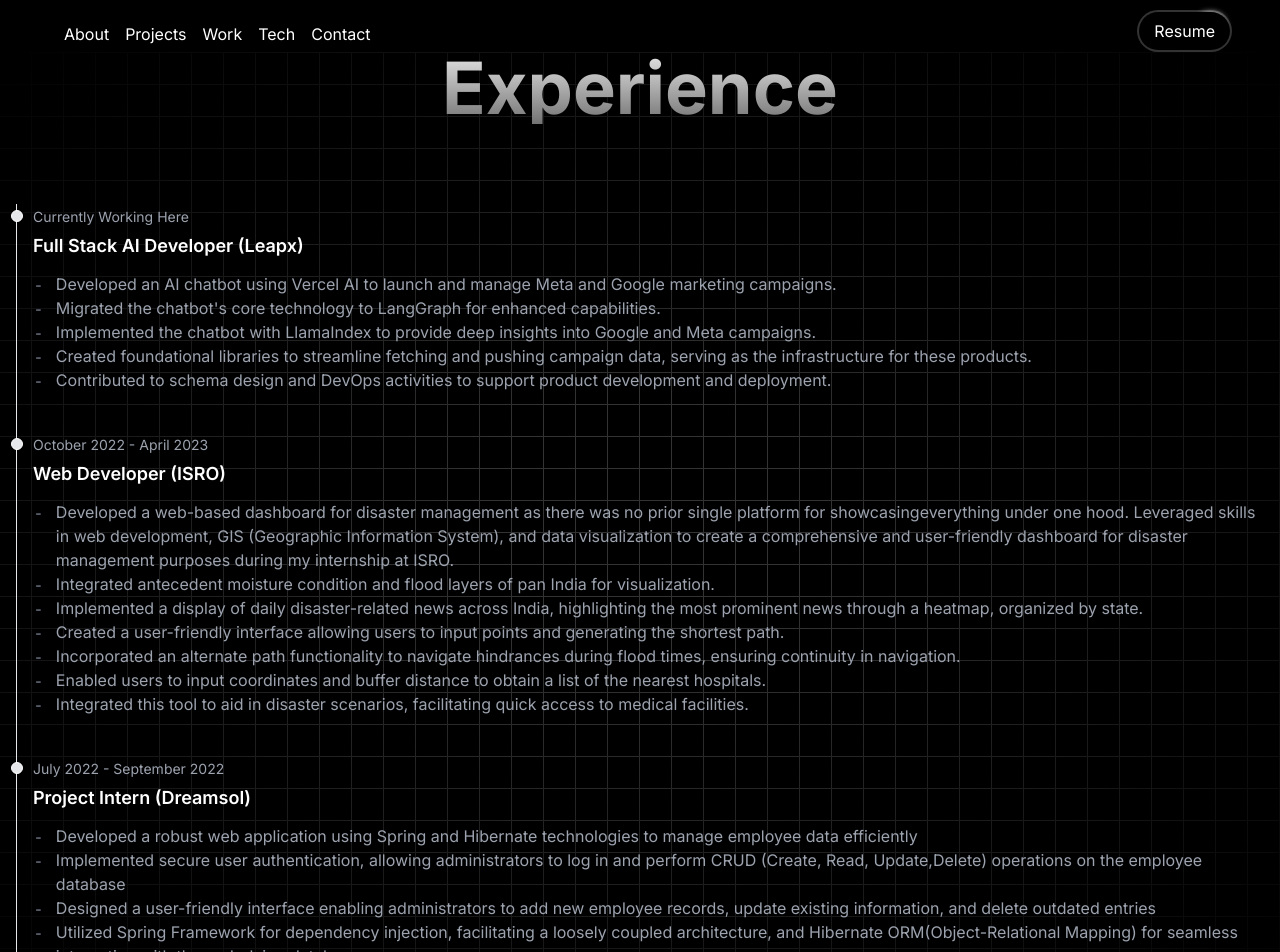
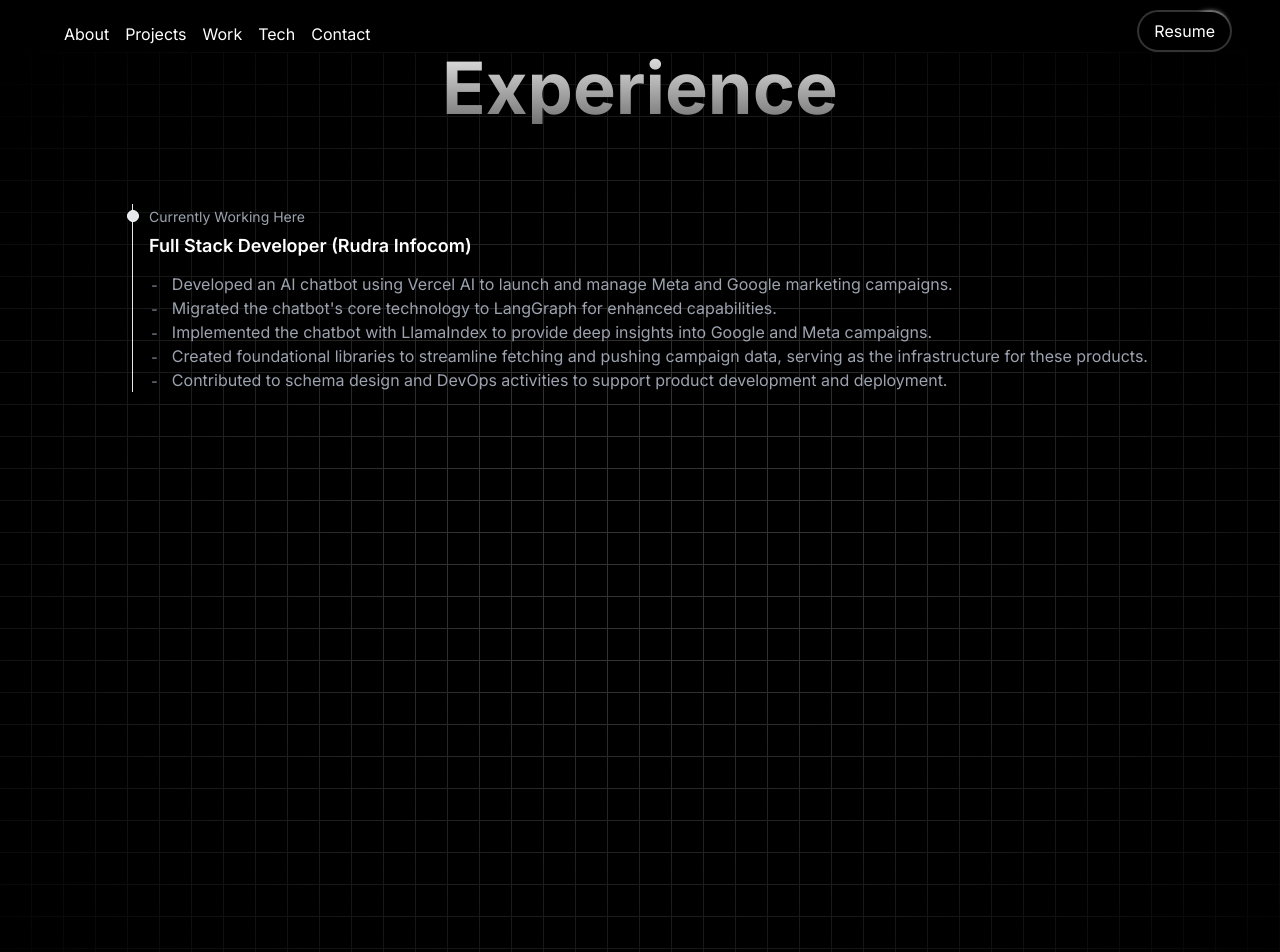
Before and after one commit to Vansh1379/vanshkalra.com, a Next.js app: page /Work in a window 1280 px wide. Shown: the top 952 px of the page. Built offline with nearby package versions, Linux system fonts and the light colour scheme.

Commit message:
update portfolio section with new content and styling

```diff
--- a/src/app/page.tsx
+++ b/src/app/page.tsx
@@ -1,23 +1,36 @@
-import { BackgroundBeams } from '@/components/ui/background-beams';
+import { BackgroundBeams } from "@/components/ui/background-beams";
 import NavBar from "@/components/NavBar";
-
 
 export default function Home() {
   return (
     <div className="min-h-screen bg-neutral-950">
-      <NavBar/>
-      <div className='lg:mt-32'>
+      <NavBar />
+      <div className="lg:mt-32">
         <div className="h-[70rem] lg:h-[40rem] w-full rounded-md  relative flex flex-col items-center justify-center antialiased">
           <div className="max-w-3xl mx-auto pb-40 lg:pb-4 px-4">
             <h1 className="relative z-10 text-3xl md:text-7xl  bg-clip-text text-transparent bg-gradient-to-b from-neutral-200 to-neutral-600  text-center font-sans font-bold">
               About Me
             </h1>
-        <p className='mx-auto my-6 text-center text-sm md:text-lg text-white'>Computer Science Graduate & Web Developer</p>
-        <div className='mt-12 text-center mx-auto flex justify-center bg-gradient-to-b from-teal-500 rounded-full h-72 w-72 md:w-96 md:h-96 overflow-hidden'>
-        <img src="avatar.png" alt="" className='flex flex-col w-full h-full object-cover'/>
+            <p className="mx-auto my-6 text-center text-sm md:text-lg text-white">
+              Computer Science UnderGrade & Web Developer
+            </p>
+            <div className="mt-12 text-center mx-auto flex justify-center bg-gradient-to-b from-teal-500 rounded-full h-72 w-72 md:w-96 md:h-96 overflow-hidden">
+              <img
+                src="avatar.png"
+                alt=""
+                className="flex flex-col w-full h-full object-cover"
+              />
             </div>
             <p className="text-neutral-500 mt-8 text-lg max-w-3xl mx-auto my-8  text-center relative z-10">
-          Greetings! I&apos;m Pratham Chauhan, a recent B-Tech graduate from The NorthCap University in Computer Science, specializing in crafting captivating and user-centric digital experiences. My journey in web development is driven by a fervent passion for innovation and a dedication to excellence. I bring to the table a comprehensive skill set encompassing both front-end and back-end development, empowering me to transform concepts into seamless and dynamic web solutions. Currently interested in AI and an active contributor in Open Source
+              Greetings! I&apos;m Vansh Kalra, a recent B-Tech graduate from The
+              JMIT, Radaur in Computer Science, specializing in crafting
+              captivating and user-centric digital experiences. My journey in
+              web development is driven by a fervent passion for innovation and
+              a dedication to excellence. I bring to the table a comprehensive
+              skill set encompassing both front-end and back-end development,
+              empowering me to transform concepts into seamless and dynamic web
+              solutions. Currently interested in AI and an active contributor in
+              Open Source
             </p>
           </div>
           <BackgroundBeams />
--- a/src/constants/index.ts
+++ b/src/constants/index.ts
@@ -1,5 +1,26 @@
-import { AIModel, css, chatpdf, docker, git, html, javascript, LinkShrink, mern, nextjs, postgres, prisma, recoil, Settle, tailwind, turborepo, typescript, WriteIt, Langchain, Llamaindex, Python , } from "@/assets";
-
+import {
+  AIModel,
+  css,
+  chatpdf,
+  docker,
+  git,
+  html,
+  javascript,
+  LinkShrink,
+  mern,
+  nextjs,
+  postgres,
+  prisma,
+  recoil,
+  Settle,
+  tailwind,
+  turborepo,
+  typescript,
+  WriteIt,
+  Langchain,
+  Llamaindex,
+  Python,
+} from "@/assets";
 
 export const navLinks = [
   {
@@ -8,7 +29,7 @@
   },
   {
     id: "/Projects",
-        title: "Projects"
+    title: "Projects",
   },
   {
     id: "/Work",
@@ -16,7 +37,7 @@
   },
   {
     id: "/Tech",
-        title: "Tech"
+    title: "Tech",
   },
   {
     id: "/Contact",
@@ -35,11 +56,7 @@
   // },
   {
     name: "Langchain",
-      icon:Langchain
-    },
-    {
-      name: "LlamaIndex",
-      icon:Llamaindex,
+    icon: Langchain,
   },
   {
     name: "JavaScript",
@@ -93,56 +110,18 @@
 
 const experiences = [
   {
-      title: "Full Stack AI Developer",
-      company_name: "Leapx",
+    title: "Full Stack Developer",
+    company_name: "Rudra Infocom",
     date: "Currently Working Here", // You'll need to fill in the actual dates
     points: [
       "Developed an AI chatbot using Vercel AI to launch and manage Meta and Google marketing campaigns.",
       "Migrated the chatbot's core technology to LangGraph for enhanced capabilities.",
       "Implemented the chatbot with LlamaIndex to provide deep insights into Google and Meta campaigns.",
       "Created foundational libraries to streamline fetching and pushing campaign data, serving as the infrastructure for these products.",
-        "Contributed to schema design and DevOps activities to support product development and deployment."
+      "Contributed to schema design and DevOps activities to support product development and deployment.",
     ],
   },
-    {
-      title: "Web Developer",
-      company_name: "ISRO",
-      date: "October 2022 - April 2023",
-      points: [
-        "Developed a web-based dashboard for disaster management as there was no prior single platform for showcasingeverything under one hood. Leveraged skills in web development, GIS (Geographic Information System), and data visualization to create a comprehensive and user-friendly dashboard for disaster management purposes during my internship at ISRO.",
-        "Integrated antecedent moisture condition and flood layers of pan India for visualization.",
-        "Implemented a display of daily disaster-related news across India, highlighting the most prominent news through a heatmap, organized by state.",
-        "Created a user-friendly interface allowing users to input points and generating the shortest path.",
-        "Incorporated an alternate path functionality to navigate hindrances during flood times, ensuring continuity in navigation.",
-        "Enabled users to input coordinates and buffer distance to obtain a list of the nearest hospitals.",
-        "Integrated this tool to aid in disaster scenarios, facilitating quick access to medical facilities."
-      ],
-    },
-    {
-      title: "Project Intern",
-      company_name: "Dreamsol",
-      date: "July 2022 - September 2022",
-      points: [
-        "Developed a robust web application using Spring and Hibernate technologies to manage employee data efficiently",
-        "Implemented secure user authentication, allowing administrators to log in and perform CRUD (Create, Read, Update,Delete) operations on the employee database",
-        "Designed a user-friendly interface enabling administrators to add new employee records, update existing information, and delete outdated entries",
-        "Utilized Spring Framework for dependency injection, facilitating a loosely coupled architecture, and Hibernate ORM(Object-Relational Mapping) for seamless interaction with the underlying database.",
-      ],
-    },
-    // {
-    //   title: "Intern",
-    //   company_name: "VLCC",
-    //   date: "Jun 2022 - July 2022",
-    //   points: [
-    //     "Managed the ERP of the company.",
-    //     "Collaborated with several teams.",
-    //     "Learned about the corporate culture.",
-    //   ],
-    // },
-
 ];
-
-
 
 const projects = [
   {
@@ -153,7 +132,8 @@
     deployedLink: "",
 
     image: AIModel,
-      github_link: "https://github.com/Pratham271/100xengineer/tree/initial-setup",
+    github_link:
+      "https://github.com/Pratham271/100xengineer/tree/initial-setup",
   },
   {
     name: "Settle",
@@ -164,15 +144,15 @@
 
     image: Settle,
     github_link: "https://github.com/Pratham271/Settle",
-
   },
   {
     name: "Chatvers",
-      description: "An AI chatbot that quickly scan your documents, youtube links and even website links to deliver the answers you need, saving you valuable time and frustration.",
+    description:
+      "An AI chatbot that quickly scan your documents, youtube links and even website links to deliver the answers you need, saving you valuable time and frustration.",
     isDeployed: true,
     deployedLink: "https://chatvers.com",
     image: chatpdf,
-      github_link: "https://github.com/Pratham271/Chatpdf"
+    github_link: "https://github.com/Pratham271/Chatpdf",
   },
   {
     name: "Write.it",
@@ -192,9 +172,8 @@
     deployedLink: "https://link-shrink-5el0.vercel.app/",
     image: LinkShrink,
     github_link: "https://github.com/Pratham271/Url-shortener-frontend",
-
   },
 ];
 
-  export {  experiences, projects, technologies };
+export { experiences, projects, technologies };
 // services, technologies,
```
Lines whose indentation alone changed are shown as unchanged.
